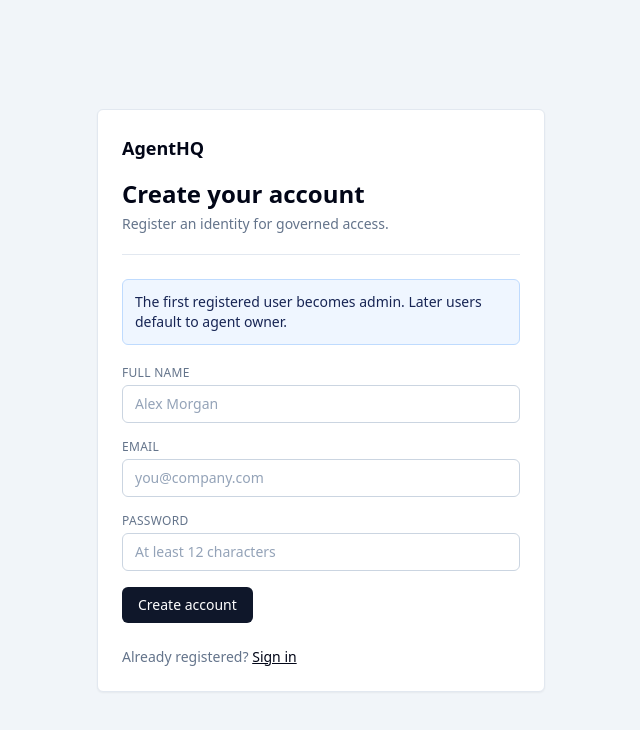
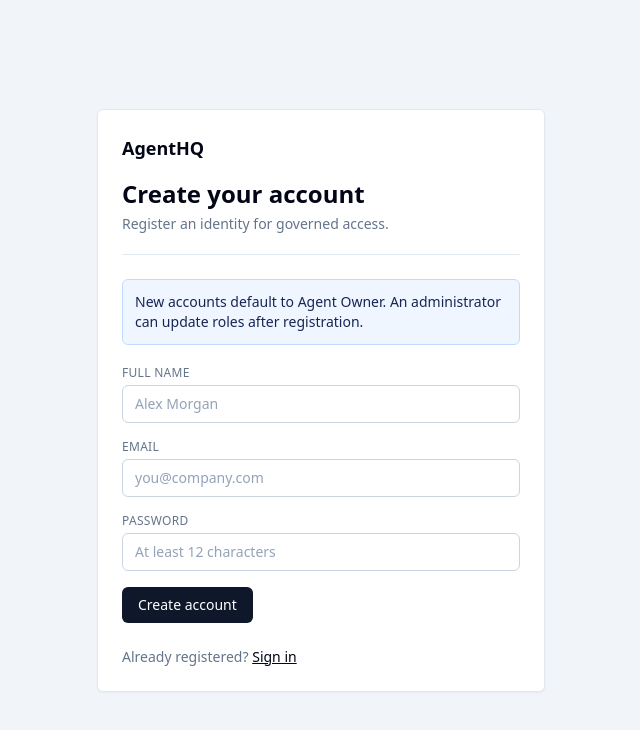
Before and after one commit to breezykalama/agenthq, a React (Vite) app in the folder frontend/: page /register in a window 1280 px wide. Shown: the top 730 px of the page, without its empty margins (319-959 px from the left). Built offline with nearby package versions, Linux system fonts and the light colour scheme; no server answers.

Commit message:
Update registration role guidance

```diff
--- a/frontend/src/pages/RegisterPage.tsx
+++ b/frontend/src/pages/RegisterPage.tsx
@@ -34,7 +34,7 @@ export function RegisterPage() {
   return (
     <AuthPageFrame title="Create your account" subtitle="Register an identity for governed access.">
       <div className="mb-5 rounded-md border border-blue-200 bg-blue-50 p-3 text-sm text-blue-950">
-        The first registered user becomes admin. Later users default to agent owner.
+        New accounts default to Agent Owner. An administrator can update roles after registration.
       </div>
       <form className="space-y-4" onSubmit={submit}>
         <Field label="Full name">
```
